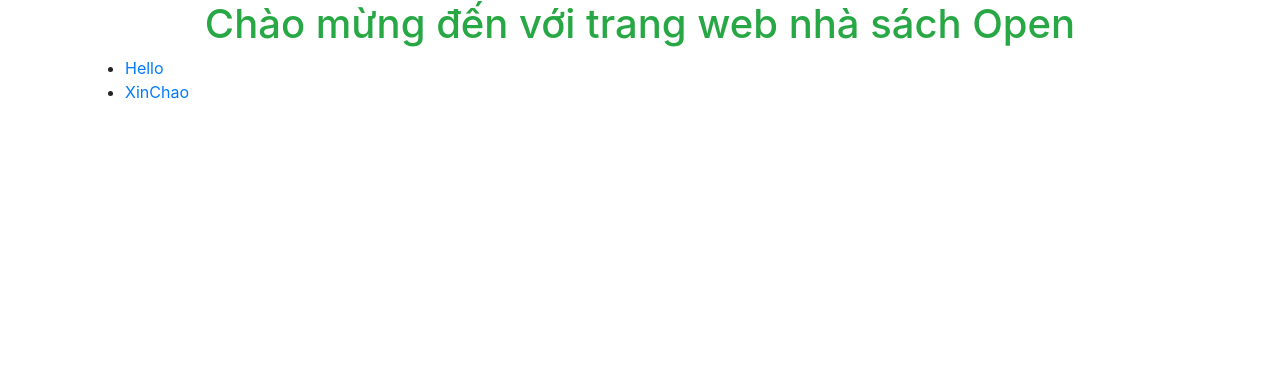
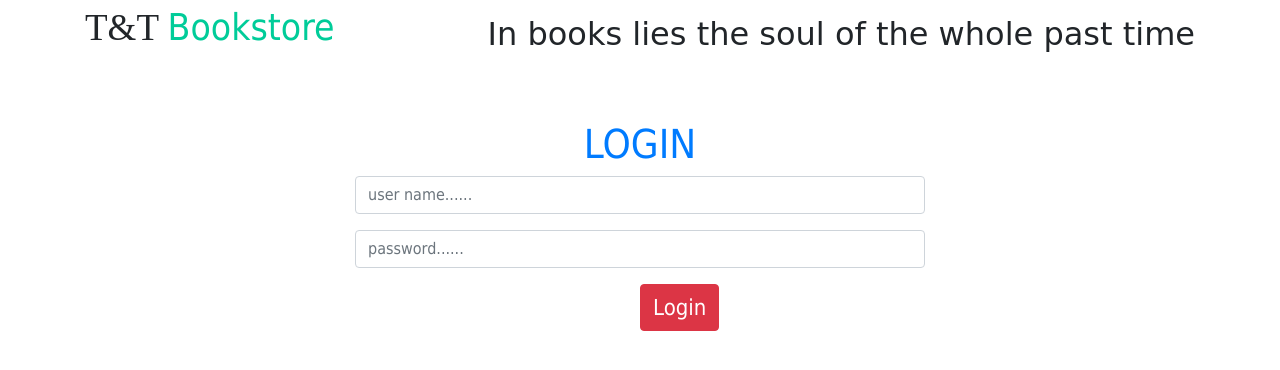
Before and after one commit to ThuThuy237/CongNghePhanMem, a Flask app: page / in a window 1280 px wide. Shown: the top 370 px of the page. Run offline with Flask 2, Linux system fonts and the light colour scheme; some libraries are stand-ins or nearby versions.

Commit message:
sua lai trang index, xoa view tuong tac truc tiep voi database

```diff
--- /dev/null
+++ b/app/static/css/style.css
@@ -0,0 +1,53 @@
+* {
+    font-family: Tahoma;
+}
+
+a:-webkit-any-link{
+    cursor: pointer;
+    text-decoration: none;
+    color:inherit;
+}
+
+.TTlogo{
+    font-family: fontawesome;
+    font-size: 37px;
+}
+
+.TTlogo .bookstore{
+    color: #00CC99;
+}
+
+.right{
+    float: right!important;
+}
+
+h2{
+    margin: 15px 0 0;
+    font-family: 'Brush Script MT', cursive;
+    position: relative;
+}
+
+.bgnav{
+    background-color: #00CC99;
+    font-size: 25px;
+    position: relative;
+}
+
+.navitem{
+    margin: auto 20px;
+}
+
+.login{
+    margin: 0 50%;
+    font-size: 22px;
+    text-align: center;
+}
+
+.form-setting{
+    width: 50%;
+    margin: 0 25%;
+}
+
+.iconbar{
+    color: #FFFFFF;
+}
--- a/app/templates/index.html
+++ b/app/templates/index.html
@@ -4,14 +4,32 @@
     <meta charset="UTF-8">
     <title>Trang chủ</title>
     <link href="https://stackpath.bootstrapcdn.com/bootstrap/4.5.2/css/bootstrap.min.css" rel="stylesheet" />
+    <link href="{{url_for('static', filename='css/style.css')}}" rel="stylesheet">
+    <link rel="stylesheet" href="https://use.fontawesome.com/releases/v5.7.0/css/all.css"
+          integrity="sha384-lZN37f5QGtY3VHgisS14W3ExzMWZxybE1SJSEsQp9S+oqd12jhcu+A56Ebc1zFSJ"
+          crossorigin="anonymous">
+    <script src="{{url_for('static', filename='js/main.js')}}"></script>
 </head>
 <body>
     <div class="container">
-        <h1 class="text-center text-success" >Chào mừng đến với trang web nhà sách Open  </h1>
-        <ul>
-            <li><a href=#> Hello  </a></li>
-            <li><a href=#> XinChao </a></li>
-        </ul>
+        <a class="TTlogo" href="#">T&T <span class="bookstore">Bookstore</span></a>
+        <h2 class="right"> In books lies the soul of the whole past time</h2>
+    </div>
+    <div class="container" style="padding: 5% 0 0 0">
+        <h1 class="text-center text-primary">LOGIN</h1>
+        <form method="post" action="{{ url_for('login_admin')}}" class="form-setting">
+            <div class="form-group">
+                <input class="form-control" name="username" type="text"
+                       placeholder="user name......"/>
+            </div>
+            <div class="form-group">
+                <input type="password" name="password" class="form-control"
+                       placeholder="password......"/>
+            </div>
+            <div>
+                <input type="submit" value="Login" class="btn btn-danger login" />
+            </div>
+        </form>
     </div>
 </body>
 </html>
```
Also changed, not shown: app/admin.py (+10 -48 lines), app/models.py (+20 -16 lines), app/templates/admin/addUser.html (+7 -0 lines), app/templates/admin/index.html (+22 -1 lines), app/static/js/main.js (added), app/utils.py (line endings or trailing spaces).
